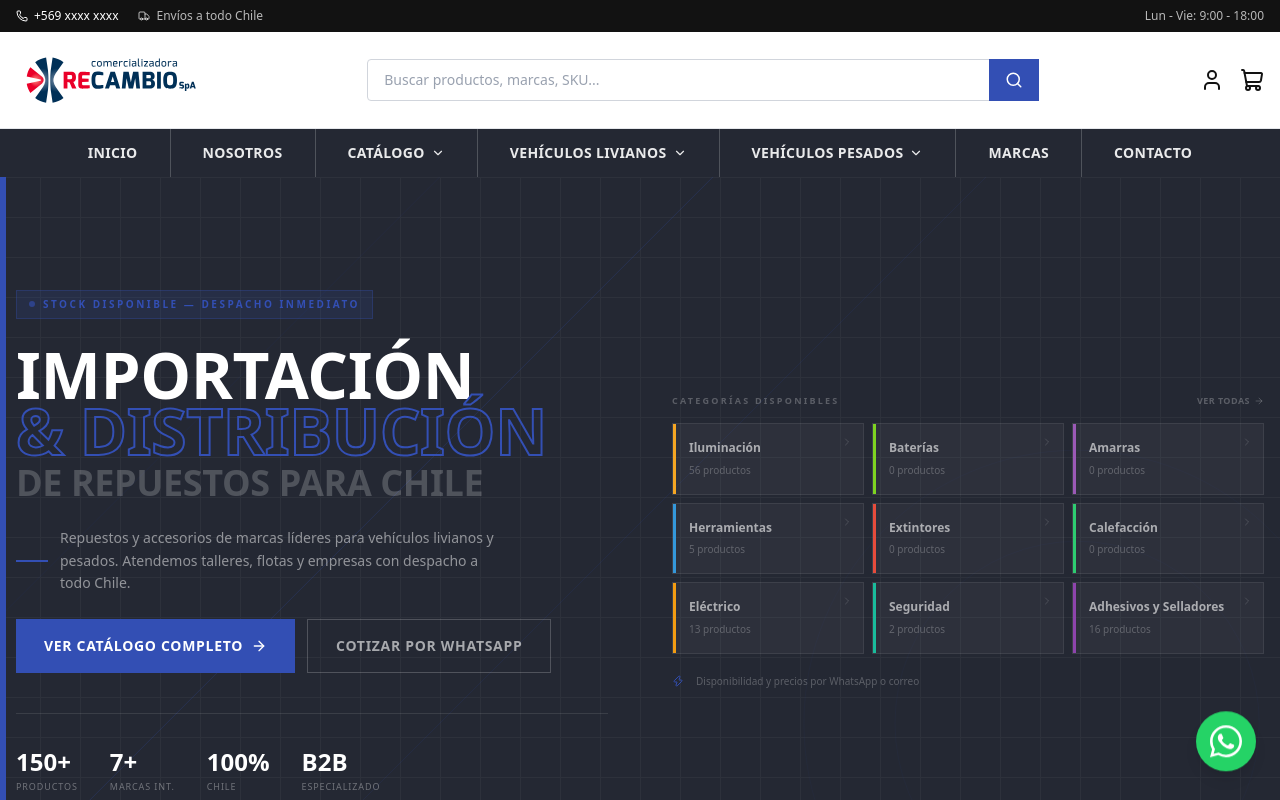
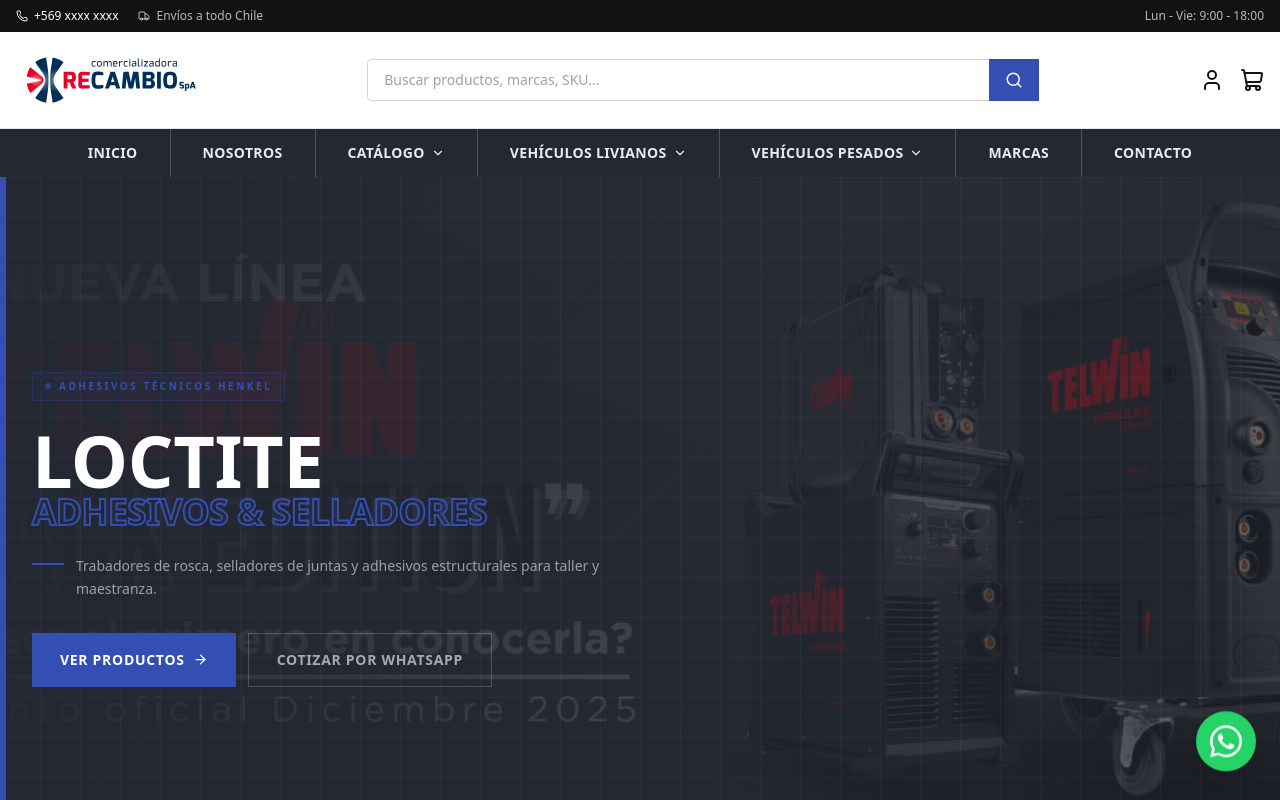
Before and after one commit to anroltec/recambiospa.cl, a Next.js app: page / in a window 1280 px wide. Shown: the top 800 px of the page. Built offline with nearby package versions, Linux system fonts and the light colour scheme.

Commit message:
feat: adaptar HeroBanner al nuevo estilo manteniendo carrusel Swiper — overlay oscuro, copy por slide, flechas y stats bar personalizados

```diff
--- a/src/components/HeroBanner.tsx
+++ b/src/components/HeroBanner.tsx
@@ -1,30 +1,127 @@
+"use client";
+
+import { useRef } from "react";
+import { Swiper, SwiperSlide } from "swiper/react";
+import { Autoplay, Navigation, Pagination } from "swiper/modules";
+import type { Swiper as SwiperType } from "swiper";
+import "swiper/css";
+import "swiper/css/navigation";
+import "swiper/css/pagination";
 import Link from "next/link";
-import { ArrowRight, ChevronRight, Zap } from "lucide-react";
-import { categories, products } from "@/data/products";
-import { countByCategory } from "@/lib/filters";
+import Image from "next/image";
+import { ArrowLeft, ArrowRight, Zap } from "lucide-react";
+import { products } from "@/data/products";
 
-// Categorías destacadas en el mosaico del hero
-const HERO_CAT_IDS = [
-  "iluminacion",
-  "baterias",
-  "herramientas",
-  "extintores",
-  "amarras",
-  "adhesivos",
-  "calefaccion",
-  "electrico",
-  "seguridad",
+const slides = [
+  {
+    image: "/banners/banner1.jpg",
+    href: "/collections/iluminacion",
+    eyebrow: "Iluminación LED profesional",
+    title: "Braslux",
+    subtitle: "ILUMINACIÓN PARA FLOTAS",
+    desc: "Focos LED, faros y lanternas de alta durabilidad para buses, camiones y vehículos de carga.",
+    cta: "Ver colección",
+    ctaHref: "/collections/iluminacion",
+    accent: "#F5A623",
+  },
+  {
+    image: "/banners/banner2.jpg",
+    href: "/collections/loctite",
+    eyebrow: "Adhesivos técnicos Henkel",
+    title: "Loctite",
+    subtitle: "ADHESIVOS & SELLADORES",
+    desc: "Trabadores de rosca, selladores de juntas y adhesivos estructurales para taller y maestranza.",
+    cta: "Ver productos",
+    ctaHref: "/collections/loctite",
+    accent: "#334FB4",
+  },
+  {
+    image: "/banners/banner3.jpg",
+    href: "/collections/baterias",
+    eyebrow: "Alto rendimiento · Moura",
+    title: "Baterías",
+    subtitle: "LIVIANOS Y PESADOS",
+    desc: "Baterías de alto rendimiento para vehículos particulares, flotas de transporte y maquinaria.",
+    cta: "Ver baterías",
+    ctaHref: "/collections/baterias",
+    accent: "#7ED321",
+  },
+  {
+    image: "/banners/banner4.jpg",
+    href: "/collections/extintores",
+    eyebrow: "Seguridad certificada",
+    title: "Extintores",
+    subtitle: "CUMPLIMIENTO NORMATIVO",
+    desc: "Extintores certificados para flotas de buses y camiones. Cumple con la normativa vigente en Chile.",
+    cta: "Ver extintores",
+    ctaHref: "/collections/extintores",
+    accent: "#E74C3C",
+  },
+  {
+    image: "/banners/banner5.jpg",
+    href: "/collections/teroson",
+    eyebrow: "Carrocería · Henkel",
+    title: "Teroson",
+    subtitle: "SELLADORES DE CARROCERÍA",
+    desc: "Selladores, anti-vibraciones y tratamientos anti-corrosión para talleres especializados.",
+    cta: "Ver Teroson",
+    ctaHref: "/collections/teroson",
+    accent: "#8E44AD",
+  },
+  {
+    image: "/banners/banner6.jpg",
+    href: "/collections/amarras",
+    eyebrow: "Seguridad de carga",
+    title: "Amarras",
+    subtitle: "TRANSPORTE DE CARGA",
+    desc: "Amarras de carga resistentes para el aseguramiento de mercancías en camiones y plataformas.",
+    cta: "Ver amarras",
+    ctaHref: "/collections/amarras",
+    accent: "#9B59B6",
+  },
 ];
 
 export default function HeroBanner() {
-  const catCounts = countByCategory(products);
-  const heroCategories = categories.filter((c) => HERO_CAT_IDS.includes(c.id));
+  const swiperRef = useRef<SwiperType | null>(null);
 
   return (
-    <section className="relative bg-primary-dark overflow-hidden min-h-[88vh] flex items-center">
-      {/* Grid background */}
+    <section className="relative bg-primary-dark overflow-hidden">
+      {/* Left accent stripe */}
+      <div className="absolute left-0 top-0 bottom-0 w-1.5 bg-primary z-20" />
+
+      <Swiper
+        modules={[Autoplay, Navigation, Pagination]}
+        autoplay={{ delay: 5500, disableOnInteraction: false }}
+        loop
+        speed={700}
+        onSwiper={(swiper) => { swiperRef.current = swiper; }}
+        pagination={false}
+        navigation={false}
+        className="w-full"
+        style={{ minHeight: "88vh" } as React.CSSProperties}
+      >
+        {slides.map((slide, i) => (
+          <SwiperSlide key={i}>
+            <div className="relative min-h-[88vh] flex items-center">
+
+              {/* Background image */}
+              <div className="absolute inset-0">
+                <Image
+                  src={slide.image}
+                  alt={slide.subtitle}
+                  fill
+                  className="object-cover"
+                  priority={i === 0}
+                  sizes="100vw"
+                />
+                {/* Multi-layer overlay for legibility */}
+                <div className="absolute inset-0 bg-primary-dark/70" />
+                <div className="absolute inset-0 bg-gradient-to-r from-primary-dark/95 via-primary-dark/60 to-transparent" />
+              </div>
+
+              {/* Grid pattern overlay */}
               <div
-        className="absolute inset-0 opacity-[0.04]"
+                className="absolute inset-0 opacity-[0.03]"
                 style={{
                   backgroundImage:
                     "linear-gradient(#fff 1px,transparent 1px),linear-gradient(90deg,#fff 1px,transparent 1px)",
@@ -32,7 +129,7 @@
                 }}
               />
 
-      {/* Diagonal decorative lines (SVG) */}
+              {/* SVG decorative lines */}
               <svg
                 className="absolute inset-0 w-full h-full pointer-events-none"
                 viewBox="0 0 1440 800"
@@ -40,142 +137,126 @@
                 fill="none"
                 aria-hidden="true"
               >
-        <line x1="-50" y1="850" x2="850" y2="-50" stroke="#334FB4" strokeWidth="1" strokeOpacity="0.25" />
-        <line x1="250" y1="850" x2="1150" y2="-50" stroke="#334FB4" strokeWidth="1" strokeOpacity="0.12" />
-        <line x1="-350" y1="850" x2="550" y2="-50" stroke="#334FB4" strokeWidth="1" strokeOpacity="0.08" />
-        <circle cx="1200" cy="600" r="300" stroke="#334FB4" strokeWidth="1" strokeOpacity="0.06" fill="none" />
-        <circle cx="1200" cy="600" r="200" stroke="#334FB4" strokeWidth="1" strokeOpacity="0.06" fill="none" />
+                <line x1="-50" y1="850" x2="850" y2="-50" stroke={slide.accent} strokeWidth="1" strokeOpacity="0.18" />
+                <line x1="250" y1="850" x2="1150" y2="-50" stroke={slide.accent} strokeWidth="1" strokeOpacity="0.08" />
+                <circle cx="1200" cy="600" r="300" stroke={slide.accent} strokeWidth="1" strokeOpacity="0.06" fill="none" />
               </svg>
 
-      {/* Left accent stripe */}
-      <div className="absolute left-0 top-0 bottom-0 w-1.5 bg-primary" />
+              {/* Content */}
+              <div className="relative max-w-7xl mx-auto px-6 lg:px-8 w-full py-20 lg:py-28">
+                <div className="max-w-xl">
 
-      <div className="relative max-w-7xl mx-auto px-4 w-full py-20 lg:py-28">
-        <div className="grid lg:grid-cols-2 gap-16 items-center">
-
-          {/* ── LEFT COPY ──────────────────────────────── */}
-          <div>
-            {/* Live badge */}
-            <div className="inline-flex items-center gap-2 bg-primary/15 border border-primary/30 px-3 py-1.5 mb-7">
-              <span className="w-1.5 h-1.5 bg-primary rounded-full animate-pulse" />
-              <span className="text-primary text-[10px] font-bold uppercase tracking-[0.25em]">
-                Stock disponible — despacho inmediato
+                  {/* Eyebrow badge */}
+                  <div className="inline-flex items-center gap-2 border px-3 py-1.5 mb-7" style={{ borderColor: `${slide.accent}40`, backgroundColor: `${slide.accent}12` }}>
+                    <span className="w-1.5 h-1.5 rounded-full animate-pulse" style={{ backgroundColor: slide.accent }} />
+                    <span className="text-[10px] font-bold uppercase tracking-[0.25em]" style={{ color: slide.accent }}>
+                      {slide.eyebrow}
                     </span>
                   </div>
 
                   {/* Headline */}
                   <h1 className="font-black uppercase leading-[0.88] tracking-tight mb-7">
-              <span className="block text-[clamp(2.5rem,5vw,4rem)] text-white">
-                IMPORTACIÓN
+                    <span className="block text-[clamp(2.8rem,6vw,4.5rem)] text-white">
+                      {slide.title}
                     </span>
                     <span
-                className="block text-[clamp(2.5rem,5vw,4rem)] text-transparent"
-                style={{ WebkitTextStroke: "2px #334FB4" }}
+                      className="block text-[clamp(1.4rem,3vw,2.2rem)] text-transparent mt-1"
+                      style={{ WebkitTextStroke: `2px ${slide.accent}` }}
                     >
-                &amp; DISTRIBUCIÓN
-              </span>
-              <span className="block text-[clamp(1.5rem,3vw,2.25rem)] text-white/20 mt-2">
-                DE REPUESTOS PARA CHILE
+                      {slide.subtitle}
                     </span>
                   </h1>
 
-            {/* Divider */}
-            <div className="flex items-center gap-3 mb-6">
-              <div className="w-8 h-0.5 bg-primary" />
-              <p className="text-white/50 text-sm leading-relaxed max-w-md">
-                Repuestos y accesorios de marcas líderes para vehículos livianos y pesados.
-                Atendemos talleres, flotas y empresas con despacho a todo Chile.
+                  {/* Divider + desc */}
+                  <div className="flex items-start gap-3 mb-8">
+                    <div className="w-8 h-0.5 mt-2 flex-shrink-0" style={{ backgroundColor: slide.accent }} />
+                    <p className="text-white/55 text-sm leading-relaxed">
+                      {slide.desc}
                     </p>
                   </div>
 
                   {/* CTAs */}
-            <div className="flex flex-wrap gap-3 mb-10">
+                  <div className="flex flex-wrap gap-3">
                     <Link
-                href="/collections"
-                className="inline-flex items-center gap-2 bg-primary hover:bg-primary-light text-white font-bold px-7 py-4 text-sm uppercase tracking-wider transition-colors"
+                      href={slide.ctaHref}
+                      className="inline-flex items-center gap-2 font-bold px-7 py-4 text-sm uppercase tracking-wider transition-colors text-white"
+                      style={{ backgroundColor: slide.accent }}
                     >
-                Ver catálogo completo <ArrowRight size={16} />
+                      {slide.cta} <ArrowRight size={15} />
                     </Link>
                     <a
                       href="https://wa.me/569xxxxxxxx"
                       target="_blank"
                       rel="noopener noreferrer"
-                className="inline-flex items-center gap-2 border border-white/20 hover:border-primary hover:text-white text-white/60 font-bold px-7 py-4 text-sm uppercase tracking-wider transition-colors"
+                      className="inline-flex items-center gap-2 border border-white/20 hover:border-white/50 text-white/60 hover:text-white font-bold px-7 py-4 text-sm uppercase tracking-wider transition-colors"
                     >
                       Cotizar por WhatsApp
                     </a>
                   </div>
+                </div>
+              </div>
 
-            {/* Stats */}
-            <div className="flex flex-wrap gap-8 pt-8 border-t border-white/10">
+              {/* Slide counter */}
+              <div className="absolute bottom-8 right-8 text-white/25 text-xs font-bold tracking-widest">
+                {String(i + 1).padStart(2, "0")} / {String(slides.length).padStart(2, "0")}
+              </div>
+            </div>
+          </SwiperSlide>
+        ))}
+      </Swiper>
+
+      {/* Custom navigation arrows */}
+      <div className="absolute bottom-8 left-1/2 -translate-x-1/2 flex items-center gap-3 z-20">
+        <button
+          onClick={() => swiperRef.current?.slidePrev()}
+          className="w-9 h-9 border border-white/20 hover:border-white/50 flex items-center justify-center text-white/50 hover:text-white transition-all"
+          aria-label="Anterior"
+        >
+          <ArrowLeft size={15} />
+        </button>
+
+        {/* Dot indicators */}
+        <div className="flex gap-1.5">
+          {slides.map((_, i) => (
+            <button
+              key={i}
+              onClick={() => swiperRef.current?.slideTo(i)}
+              className="w-6 h-0.5 bg-white/20 hover:bg-white/60 transition-colors"
+              aria-label={`Ir al slide ${i + 1}`}
+            />
+          ))}
+        </div>
+
+        <button
+          onClick={() => swiperRef.current?.slideNext()}
+          className="w-9 h-9 border border-white/20 hover:border-white/50 flex items-center justify-center text-white/50 hover:text-white transition-all"
+          aria-label="Siguiente"
+        >
+          <ArrowRight size={15} />
+        </button>
+      </div>
+
+      {/* Stats bar at bottom */}
+      <div className="absolute bottom-0 left-1.5 right-0 z-20 hidden lg:block">
+        <div className="max-w-7xl mx-auto px-8">
+          <div className="flex items-center gap-8 pb-8">
+            <div className="flex items-center gap-2 mr-4">
+              <Zap size={11} className="text-primary" />
+              <span className="text-[9px] text-white/25 uppercase tracking-widest font-bold">Stock disponible</span>
+            </div>
             {[
               { value: `${products.length}+`, label: "Productos" },
               { value: "7+", label: "Marcas int." },
-                { value: "100%", label: "Chile" },
+              { value: "100%", label: "Originales" },
               { value: "B2B", label: "Especializado" },
             ].map(({ value, label }) => (
-                <div key={label}>
-                  <p className="text-2xl font-black text-white">{value}</p>
-                  <p className="text-[9px] text-white/35 uppercase tracking-widest mt-0.5">{label}</p>
+              <div key={label} className="flex items-center gap-2">
+                <span className="text-sm font-black text-white/60">{value}</span>
+                <span className="text-[9px] text-white/25 uppercase tracking-widest">{label}</span>
               </div>
             ))}
           </div>
         </div>
-
-          {/* ── RIGHT: CATEGORY MOSAIC ─────────────────── */}
-          <div className="hidden lg:block">
-            <div className="flex items-center justify-between mb-4">
-              <p className="text-[9px] text-white/25 uppercase tracking-[0.25em] font-bold">
-                Categorías disponibles
-              </p>
-              <Link
-                href="/collections"
-                className="text-[9px] text-white/25 hover:text-primary uppercase tracking-wider font-bold flex items-center gap-1 transition-colors"
-              >
-                Ver todas <ArrowRight size={10} />
-              </Link>
-            </div>
-
-            <div className="grid grid-cols-3 gap-2">
-              {heroCategories.map((cat) => (
-                <Link
-                  key={cat.id}
-                  href={`/collections/${cat.id}`}
-                  className="group relative bg-white/[0.04] border border-white/[0.08] hover:bg-white/[0.09] hover:border-white/20 p-4 transition-all"
-                >
-                  {/* Color accent */}
-                  <div
-                    className="absolute left-0 top-0 bottom-0 w-[3px]"
-                    style={{ backgroundColor: cat.color }}
-                  />
-                  <p className="text-xs font-bold text-white/60 group-hover:text-white transition-colors leading-snug pr-4">
-                    {cat.name}
-                  </p>
-                  <p className="text-[10px] text-white/25 mt-1.5">
-                    {catCounts[cat.id] ?? 0} productos
-                  </p>
-                  <ChevronRight
-                    size={12}
-                    className="absolute top-3 right-2.5 text-white/15 group-hover:text-white/40 transition-colors"
-                  />
-                </Link>
-              ))}
-            </div>
-
-            {/* Bottom accent */}
-            <div className="mt-5 flex items-center gap-3">
-              <Zap size={12} className="text-primary" />
-              <p className="text-[10px] text-white/25">
-                Disponibilidad y precios por WhatsApp o correo
-              </p>
-            </div>
-          </div>
-        </div>
-      </div>
-
-      {/* Scroll indicator */}
-      <div className="absolute bottom-6 left-1/2 -translate-x-1/2 flex flex-col items-center gap-1 opacity-40">
-        <div className="w-px h-10 bg-gradient-to-b from-transparent via-white to-transparent" />
       </div>
     </section>
   );
```
Lines whose indentation alone changed are shown as unchanged.
